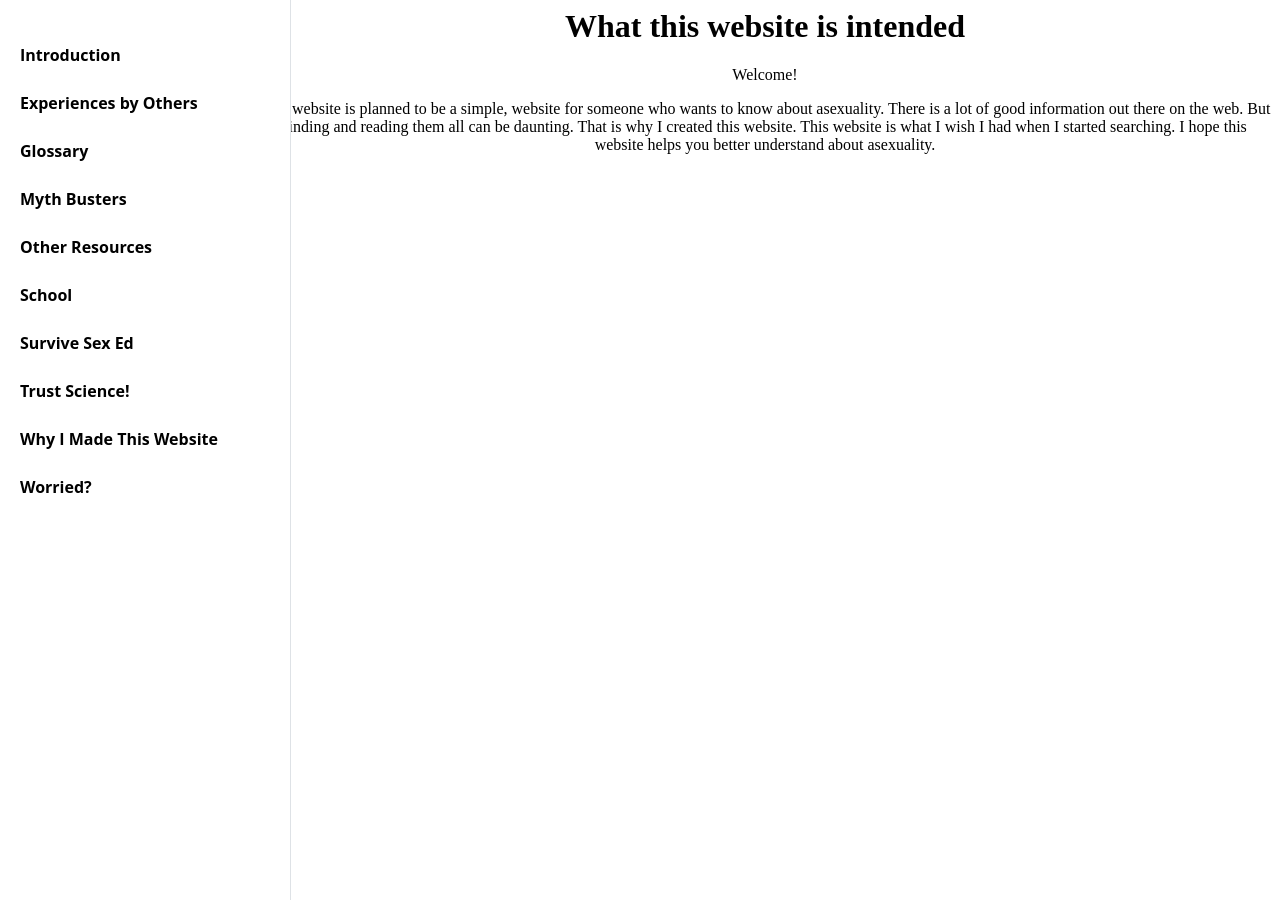
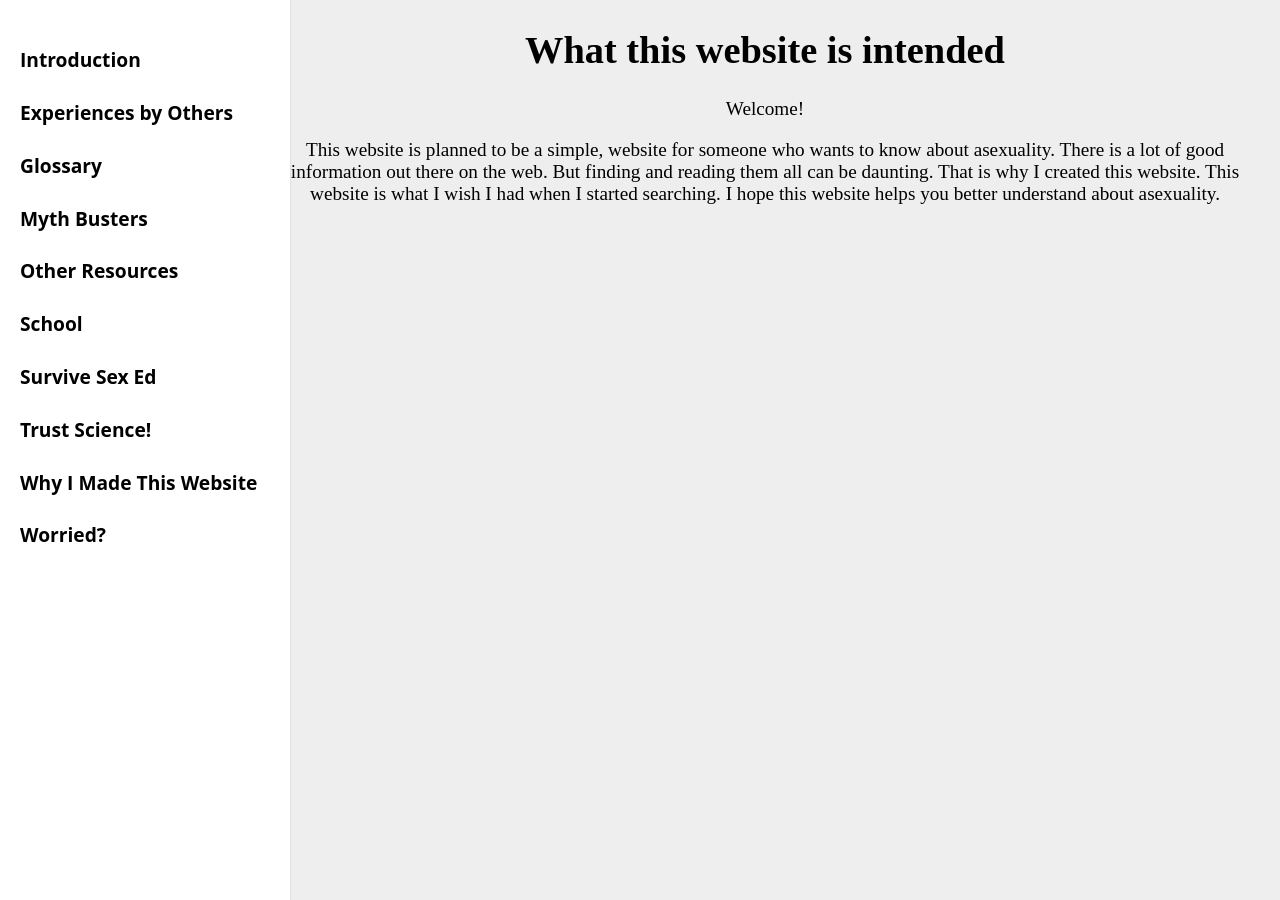
Before and after one commit to good-octopus/intro2ace, a Jekyll site: the page index.html, which Jekyll copies as it is, in a window 1280 px wide. Built offline with Jekyll 4.4.1, drawn with Linux system fonts in a browser that asks for light colours.

Commit message:
Fix sidebar visibility and background color
---

For more details, open the [Copilot Workspace session](https://copilot-workspace.githubnext.com/good-octopus/intro2ace/tree/changes-themes-new?shareId=XXXX-XXXX-XXXX-XXXX).

```diff
--- a/index.html
+++ b/index.html
@@ -67,7 +67,7 @@
     }
   </style>
 </head>
-<body>
+<body style="background-color: #EEEEEE; font-size: 1.2rem; padding: 20px;">
   <!-- Add a hamburger menu icon to the navigation bar -->
   <div id="hamburgerMenu">&#9776;</div>
   <div id="navMenu">
--- a/left.css
+++ b/left.css
@@ -172,9 +172,10 @@
 }
 
 .content {
-  background-color: white;
+  background-color: #EEEEEE;
   padding-left: 250px; /* Add padding to the left to account for the sidebar */
   text-align: center; /* Ensure the title is aligned to the center considering the sidebar */
+  font-size: 1.2rem; /* Increase the text size to be coherent with markdown */
 }
 
 /* Ensure the sidebar is not visible by default on smaller screens */
```
